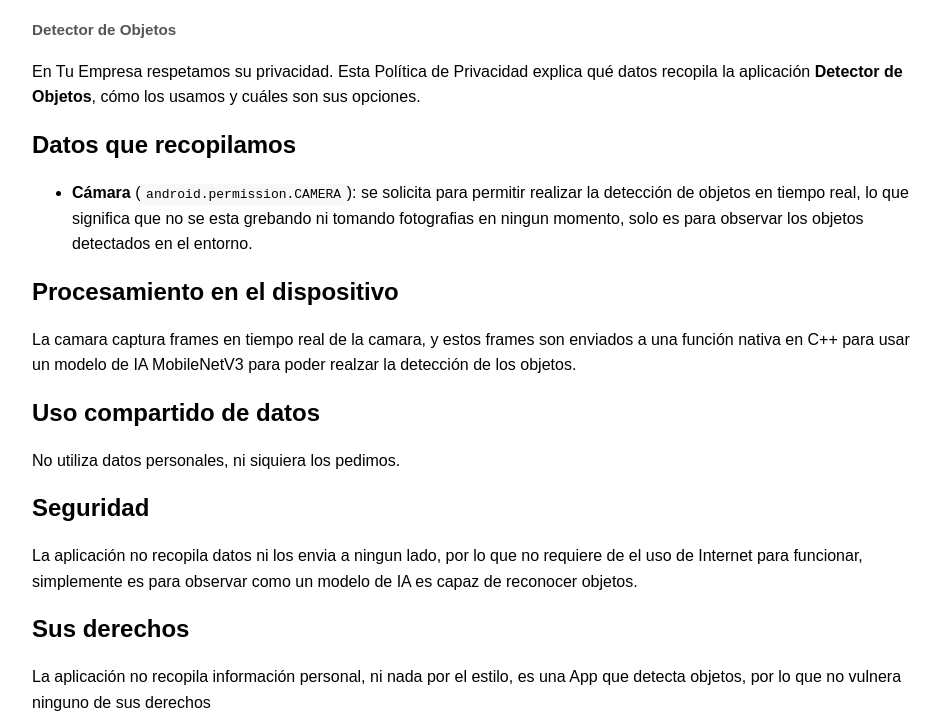
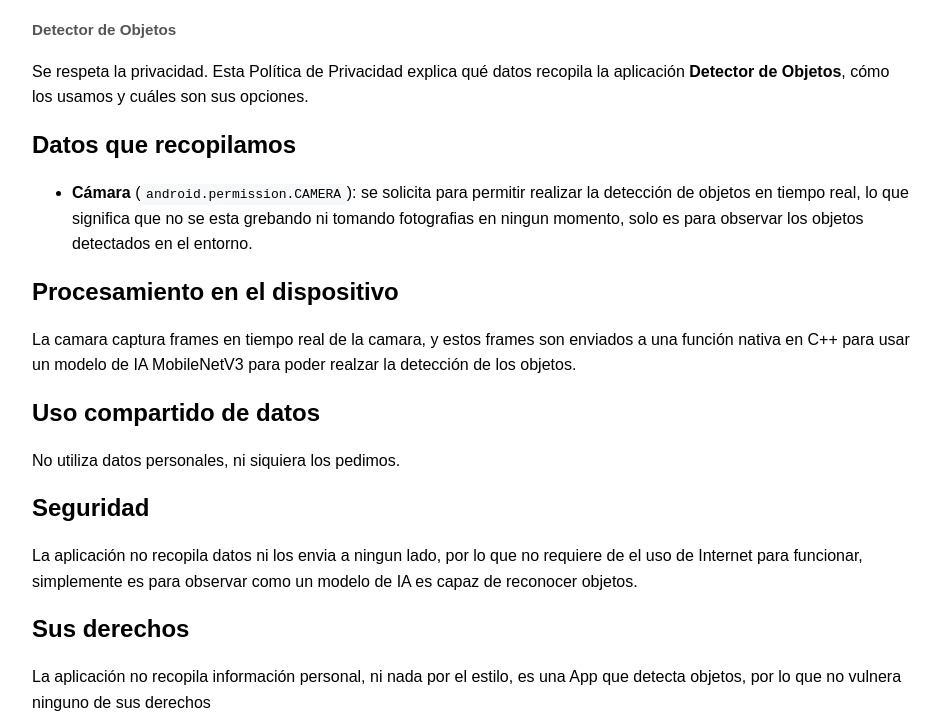
Before and after one commit to Chris-Liter/Chris-Liter.github.io, a plain HTML site: page index.html in a window 1280 px wide. Shown: the part 75-800 px from the top of the page, without its empty margins (168-1109 px from the left). Drawn offline with Linux system fonts and the light colour scheme.

Commit message:
Update index.html

```diff
--- a/index.html
+++ b/index.html
@@ -20,7 +20,7 @@
     <strong>Detector de Objetos</strong>
   </div>
 
-  <p>En Tu Empresa respetamos su privacidad. Esta Política de Privacidad explica qué datos recopila la aplicación <strong>Detector de Objetos</strong>, cómo los usamos y cuáles son sus opciones.</p>
+  <p>Se respeta la privacidad. Esta Política de Privacidad explica qué datos recopila la aplicación <strong>Detector de Objetos</strong>, cómo los usamos y cuáles son sus opciones.</p>
 
   <h2>Datos que recopilamos</h2>
   <ul>
```
